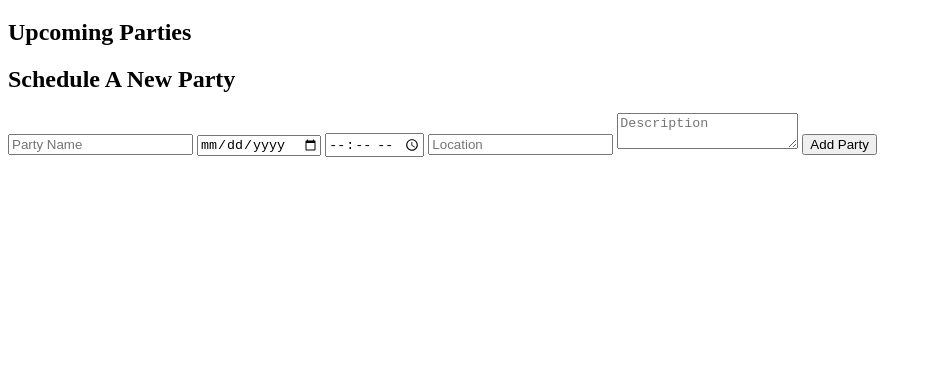
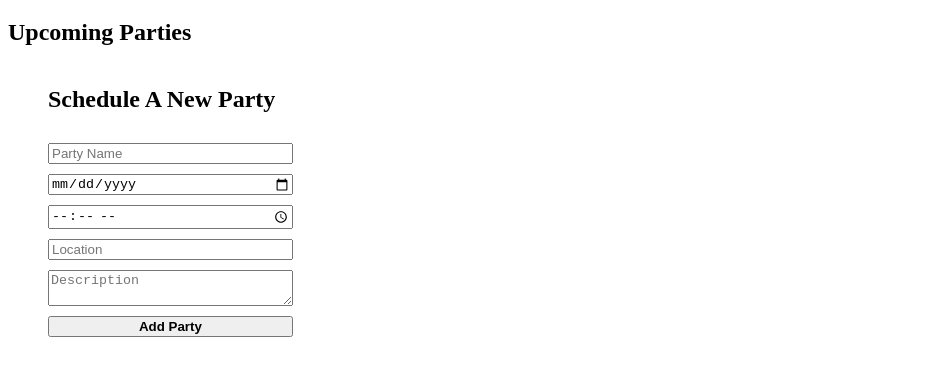
Before and after one commit to RyanRaidt/Unit2.PartyPlanner, a plain HTML site: page index.html in a window 1280 px wide. Shown: the part 61-436 px from the top of the page, without its empty margins (0-932 px from the left). Drawn offline with Linux system fonts and the light colour scheme; no server answers.

Commit message:
added some styling to submit button

```diff
--- a/index.html
+++ b/index.html
@@ -20,7 +20,7 @@
       <input type="text" id="location" placeholder="Location" required />
       <textarea id="description" placeholder="Description" required></textarea>
 
-      <button type="submit">Add Party</button>
+      <button id="submit" type="submit"><strong>Add Party</strong></button>
     </form>
 
 <script src="confetti.browser.min.js"></script>
--- a/style.css
+++ b/style.css
@@ -0,0 +1,13 @@
+#party-form {
+
+  display: grid;
+  grid-template-columns: .2fr;
+  gap: 10px;
+  align-items: center;
+  padding-left: 40px;
+}
+
+#submit:hover {
+transform:scale(1.2);
+background-color: antiquewhite;
+}
```
